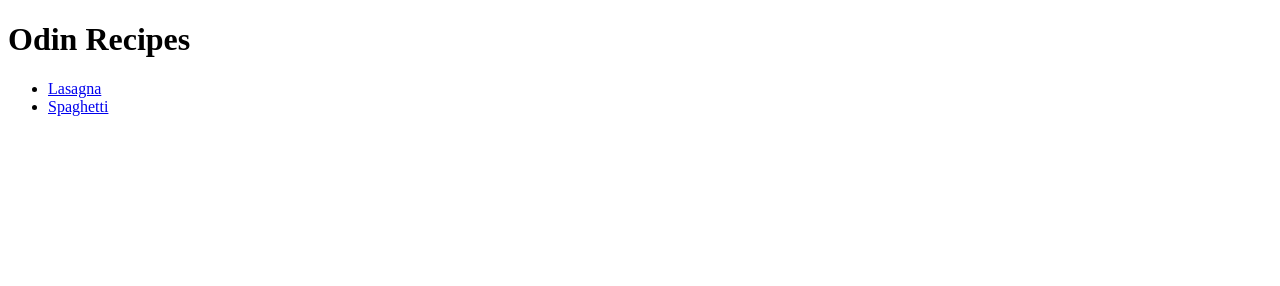
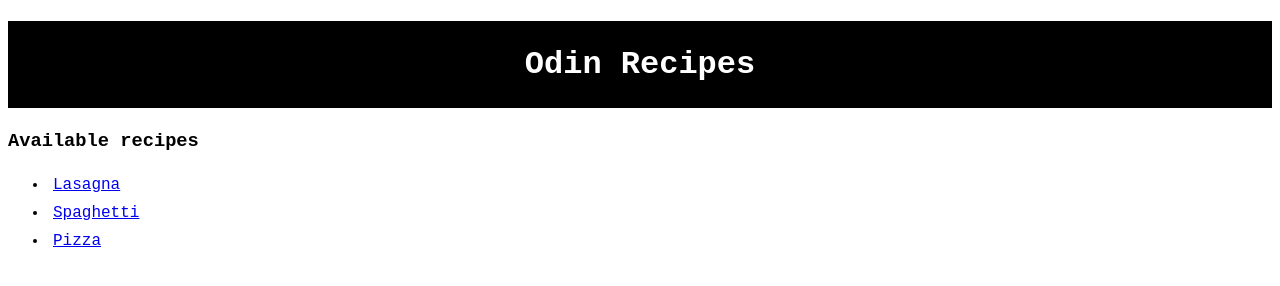
Before and after one commit to AnhDuck/odin-recipes, a plain HTML site: page index.html in a window 1280 px wide. Drawn offline with Linux system fonts and the light colour scheme.

Commit message:
Style website with CSS, color, font

```diff
--- a/index.html
+++ b/index.html
@@ -4,13 +4,16 @@
     <meta charset="UTF-8">
     <meta name="viewport" content="width=device-width, initial-scale=1.0">
     <title>Odin Recipes</title>
+    <link rel="stylesheet" href="styles.css">
 </head>
 
 <body>
     <h1>Odin Recipes</h1>
+    <h3>Available recipes</h3>
     <ul>
         <li><a href="./recipes/lasagna.html">Lasagna</a></li>
         <li><a href="./recipes/spaghetti.html">Spaghetti</a></li>
+        <li><a href="./recipes/pizza.html">Pizza</a></li>
     </ul>
 </body>
 </html>
--- /dev/null
+++ b/styles.css
@@ -0,0 +1,15 @@
+* {
+    font-family: 'Courier New', Courier, monospace;
+}
+
+li {
+    padding: 5px;
+}
+
+h1 {
+    background-color: black;
+    color: white;
+    text-align: center;
+    padding: 25px;
+    font-weight: bold;
+}
```
